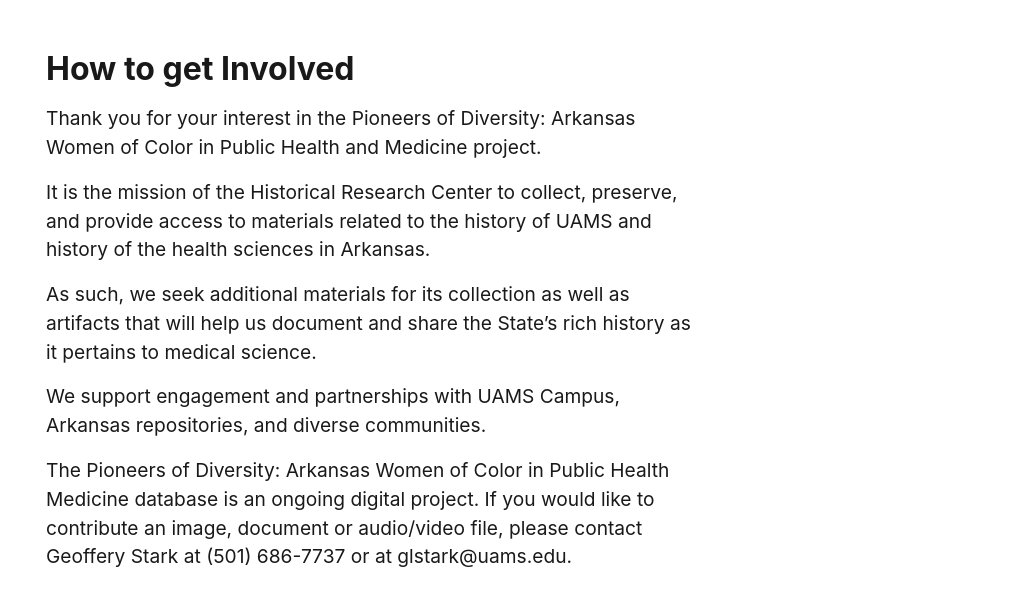
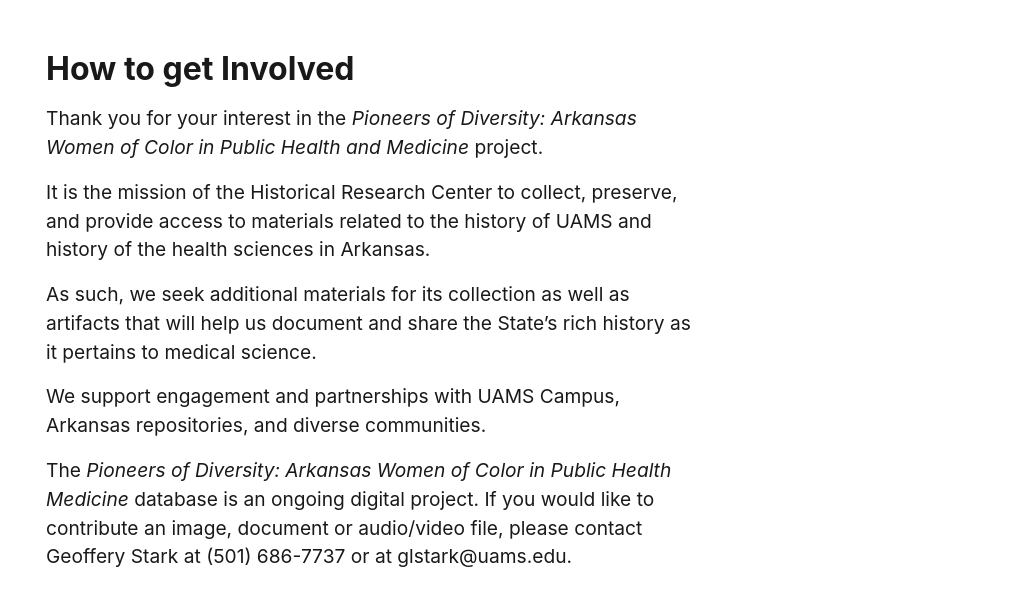
Before and after one commit to Starkad2/Wocim-GH2, a Jekyll site: the page built from pages/about.md, in a window 1280 px wide and 900 px high, scrolled down 1197 px. Shown: the part 154-745 px from the top of the window, without its empty margins (269-1280 px from the left). Built offline with Jekyll 4.4.1, drawn with Linux system fonts in a browser that asks for light colours.

Commit message:
Update how_to_get.md

```diff
--- a/_includes/cb/how_to_get.md
+++ b/_includes/cb/how_to_get.md
@@ -3,7 +3,7 @@
 
 ## How to get Involved
 
-Thank you for your interest in the Pioneers of Diversity: Arkansas Women of Color in Public Health and Medicine project.
+Thank you for your interest in the *Pioneers of Diversity: Arkansas Women of Color in Public Health and Medicine* project.
 
 It is the mission of the Historical Research Center to collect, preserve, and provide access to materials related to the history of UAMS and history of the health sciences in Arkansas.
 
@@ -11,7 +11,7 @@
 
 We support engagement and partnerships with UAMS Campus, Arkansas repositories, and diverse communities.
 
-The Pioneers of Diversity: Arkansas Women of Color in Public Health Medicine database is an ongoing digital project. If you would like to contribute an image, document or audio/video file, please contact Geoffery Stark at (501) 686-7737 or at glstark@uams.edu.
+The *Pioneers of Diversity: Arkansas Women of Color in Public Health Medicine* database is an ongoing digital project. If you would like to contribute an image, document or audio/video file, please contact Geoffery Stark at (501) 686-7737 or at glstark@uams.edu.
 
 If you have materials that you wish to donate to the Historical Research Center, please contact Tim Nutt at (501) 686-6735 or tgnutt@uams.edu.
 
```
